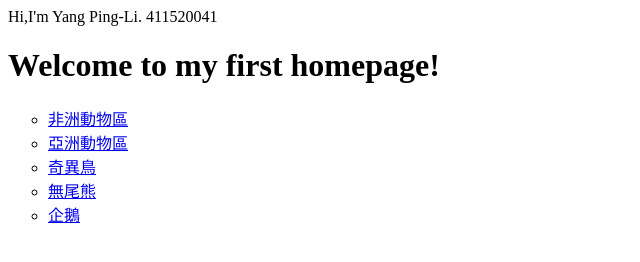
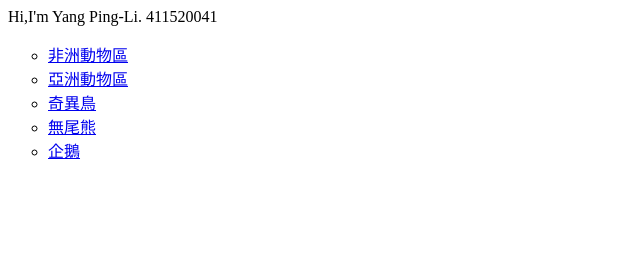
Before and after one commit to 41ping/41ping.github.io, a plain HTML site: page index.html in a window 1280 px wide. Shown: the whole page, without its empty margins (0-640 px from the left). Drawn offline with Linux system fonts and the light colour scheme.

Commit message:
Update index.html

```diff
--- a/index.html
+++ b/index.html
@@ -5,8 +5,7 @@
 
   <body>
    Hi,I'm Yang Ping-Li. 411520041
-    <h1>Welcome to my first homepage!</h1>
-    <ul type ="circle">
+<ul type ="circle">
     <li><a href="africa.html">非洲動物區</a></li>
     <li><a href="asia.html">亞洲動物區</a></li>
     <li><a href="Hot\kiwi.html">奇異鳥</a></li>
```
